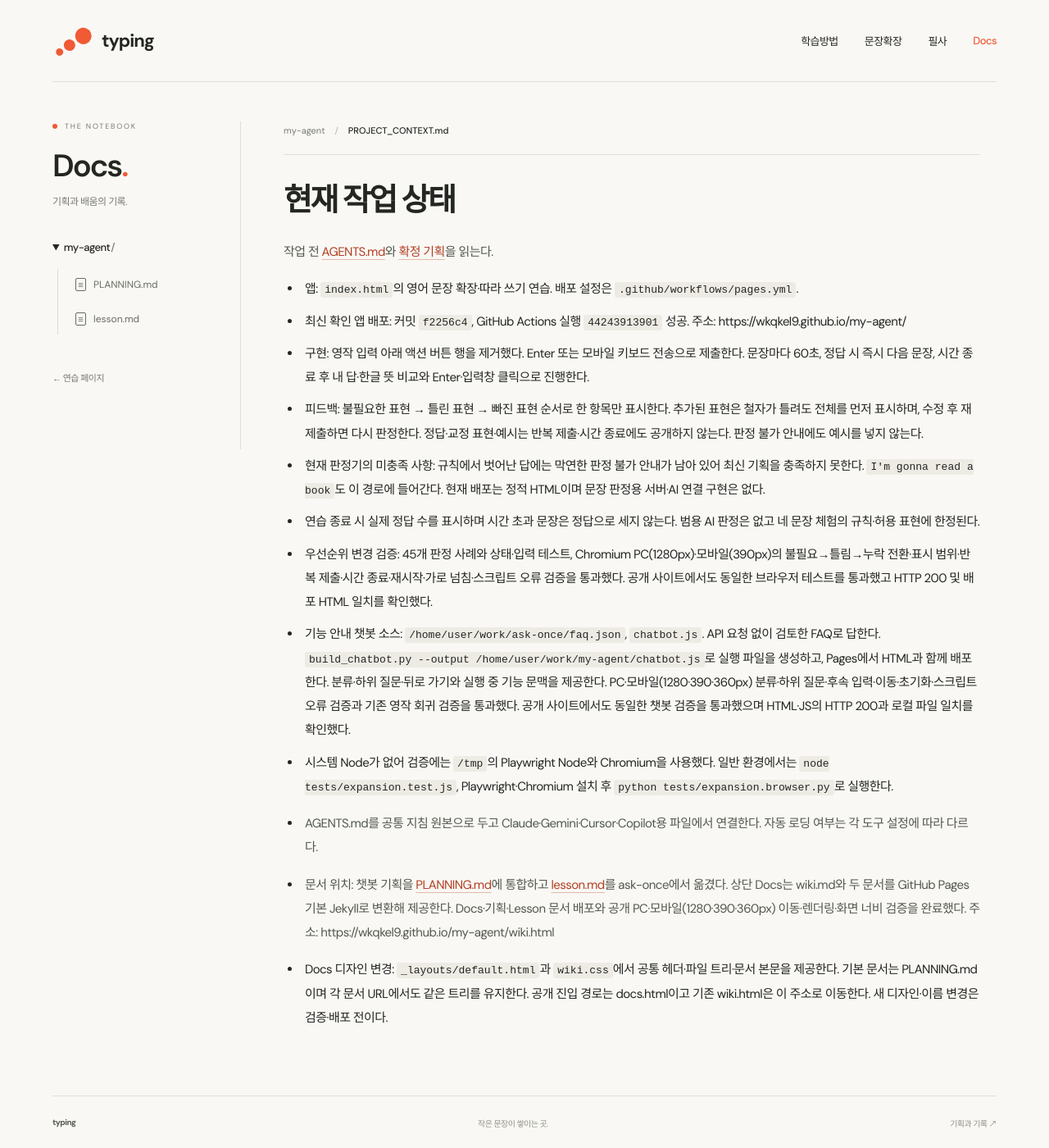
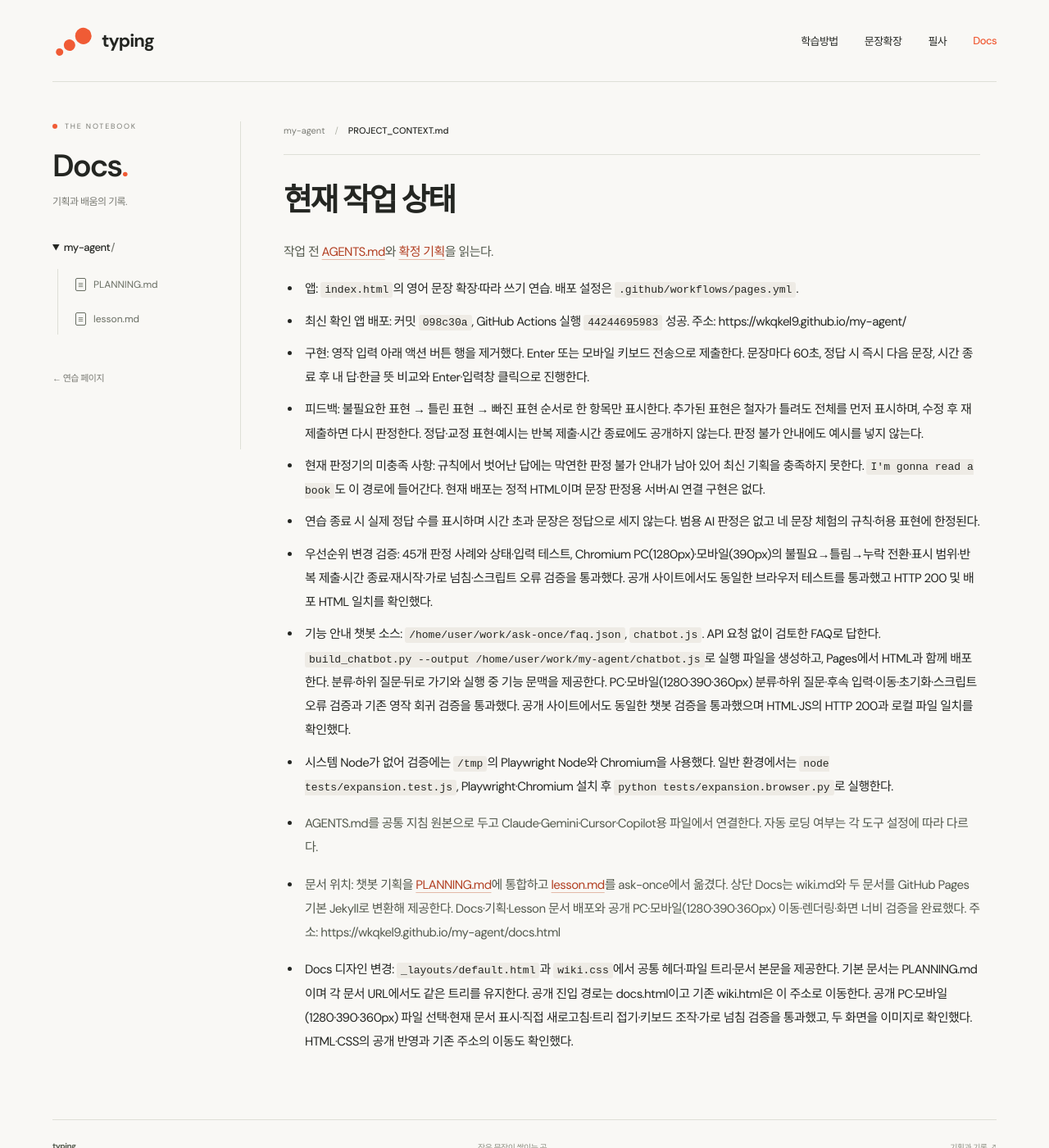
Before and after one commit to wkqkel9/my-agent, a Jekyll site: the page built from PROJECT_CONTEXT.md, in a window 1280 px wide and 1400 px high. Shown: the whole window at 82% size. Built offline with Jekyll 4.4.1, drawn with Linux system fonts in a browser that asks for light colours; our own code applies the rules of GitHub Pages for plain Markdown files.

Commit message:
Record verified Docs explorer deployment [skip ci]

```diff
--- a/PROJECT_CONTEXT.md
+++ b/PROJECT_CONTEXT.md
@@ -3,7 +3,7 @@
 작업 전 [AGENTS.md](AGENTS.md)와 [확정 기획](PLANNING.md)을 읽는다.
 
 - 앱: `index.html`의 영어 문장 확장·따라 쓰기 연습. 배포 설정은 `.github/workflows/pages.yml`.
-- 최신 확인 앱 배포: 커밋 `f2256c4`, GitHub Actions 실행 `44243913901` 성공. 주소: https://wkqkel9.github.io/my-agent/
+- 최신 확인 앱 배포: 커밋 `098c30a`, GitHub Actions 실행 `44244695983` 성공. 주소: https://wkqkel9.github.io/my-agent/
 - 구현: 영작 입력 아래 액션 버튼 행을 제거했다. Enter 또는 모바일 키보드 전송으로 제출한다. 문장마다 60초, 정답 시 즉시 다음 문장, 시간 종료 후 내 답·한글 뜻 비교와 Enter·입력창 클릭으로 진행한다.
 - 피드백: 불필요한 표현 → 틀린 표현 → 빠진 표현 순서로 한 항목만 표시한다. 추가된 표현은 철자가 틀려도 전체를 먼저 표시하며, 수정 후 재제출하면 다시 판정한다. 정답·교정 표현·예시는 반복 제출·시간 종료에도 공개하지 않는다. 판정 불가 안내에도 예시를 넣지 않는다.
 - 현재 판정기의 미충족 사항: 규칙에서 벗어난 답에는 막연한 판정 불가 안내가 남아 있어 최신 기획을 충족하지 못한다. `I'm gonna read a book`도 이 경로에 들어간다. 현재 배포는 정적 HTML이며 문장 판정용 서버·AI 연결 구현은 없다.
@@ -13,6 +13,6 @@
 - 시스템 Node가 없어 검증에는 `/tmp`의 Playwright Node와 Chromium을 사용했다. 일반 환경에서는 `node tests/expansion.test.js`, Playwright·Chromium 설치 후 `python tests/expansion.browser.py`로 실행한다.
 - AGENTS.md를 공통 지침 원본으로 두고 Claude·Gemini·Cursor·Copilot용 파일에서 연결한다. 자동 로딩 여부는 각 도구 설정에 따라 다르다.
 
-- 문서 위치: 챗봇 기획을 [PLANNING.md](PLANNING.md)에 통합하고 [lesson.md](lesson.md)를 ask-once에서 옮겼다. 상단 Docs는 wiki.md와 두 문서를 GitHub Pages 기본 Jekyll로 변환해 제공한다. Docs·기획·Lesson 문서 배포와 공개 PC·모바일(1280·390·360px) 이동·렌더링·화면 너비 검증을 완료했다. 주소: https://wkqkel9.github.io/my-agent/wiki.html
+- 문서 위치: 챗봇 기획을 [PLANNING.md](PLANNING.md)에 통합하고 [lesson.md](lesson.md)를 ask-once에서 옮겼다. 상단 Docs는 wiki.md와 두 문서를 GitHub Pages 기본 Jekyll로 변환해 제공한다. Docs·기획·Lesson 문서 배포와 공개 PC·모바일(1280·390·360px) 이동·렌더링·화면 너비 검증을 완료했다. 주소: https://wkqkel9.github.io/my-agent/docs.html
 
-- Docs 디자인 변경: `_layouts/default.html`과 `wiki.css`에서 공통 헤더·파일 트리·문서 본문을 제공한다. 기본 문서는 PLANNING.md이며 각 문서 URL에서도 같은 트리를 유지한다. 공개 진입 경로는 docs.html이고 기존 wiki.html은 이 주소로 이동한다. 새 디자인·이름 변경은 검증·배포 전이다.
+- Docs 디자인 변경: `_layouts/default.html`과 `wiki.css`에서 공통 헤더·파일 트리·문서 본문을 제공한다. 기본 문서는 PLANNING.md이며 각 문서 URL에서도 같은 트리를 유지한다. 공개 진입 경로는 docs.html이고 기존 wiki.html은 이 주소로 이동한다. 공개 PC·모바일(1280·390·360px) 파일 선택·현재 문서 표시·직접 새로고침·트리 접기·키보드 조작·가로 넘침 검증을 통과했고, 두 화면을 이미지로 확인했다. HTML·CSS의 공개 반영과 기존 주소의 이동도 확인했다.
```
